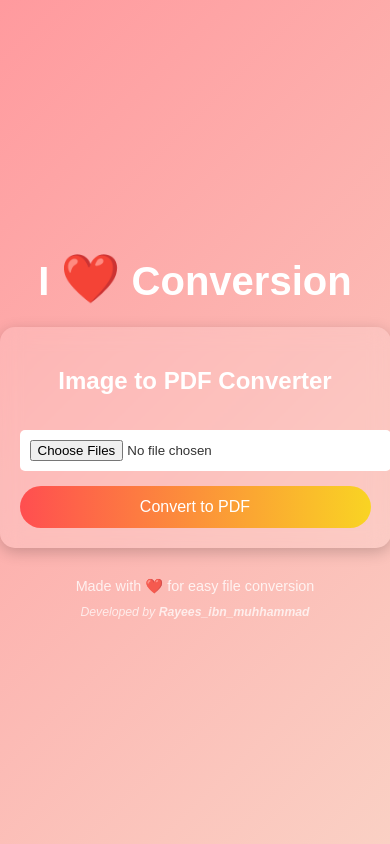
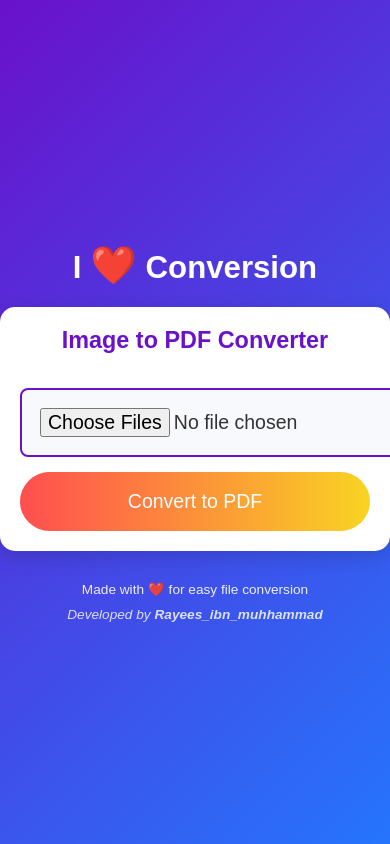
Before and after one commit to rayeesraza222/image-to-pdf-converter., a plain HTML site: page index.html in a window 390 px wide. Drawn offline with nearby package versions, Linux system fonts and the light colour scheme.

Commit message:
Update index.html
Updated design for mobile and colors"

```diff
--- a/index.html
+++ b/index.html
@@ -1,84 +1,107 @@
 <!DOCTYPE html>
-<html>
+<html lang="en">
 <head>
   <meta charset="UTF-8">
+  <meta name="viewport" content="width=device-width, initial-scale=1.0">
   <title>I ❤️ Conversion - Image to PDF</title>
   <script src="https://cdnjs.cloudflare.com/ajax/libs/jspdf/2.5.1/jspdf.umd.min.js"></script>
   <style>
     body {
       font-family: Arial, sans-serif;
       text-align: center;
-      background: linear-gradient(135deg, #ff9a9e, #fad0c4);
+      background: linear-gradient(135deg, #6a11cb, #2575fc); /* Soft blue-purple gradient */
       background-size: cover;
       min-height: 100vh;
       margin: 0;
-      padding: 0;
+      padding: 20px;
       display: flex;
       flex-direction: column;
       justify-content: center;
       align-items: center;
       color: #fff;
+      box-sizing: border-box;
     }
 
     h1 {
-      font-size: 2.5em;
+      font-size: 6vw;
       margin-bottom: 20px;
     }
 
     h1 .heart {
-      color: red;
+      color: #ff4e50;
       font-size: 1.2em;
     }
 
     .upload-box {
-      background: rgba(255, 255, 255, 0.15);
+      background: #ffffff;
+      color: #333;
       padding: 20px;
       border-radius: 15px;
-      backdrop-filter: blur(10px);
-      box-shadow: 0 4px 15px rgba(0, 0, 0, 0.2);
-      max-width: 400px;
-      width: 90%;
+      box-shadow: 0 6px 20px rgba(0, 0, 0, 0.15);
+      width: 100%;
+      max-width: 500px;
+    }
+
+    h2 {
+      color: #6a11cb;
+      font-size: 5vw;
+      margin-top: 0;
     }
 
     input[type="file"] {
       margin: 15px 0;
-      padding: 10px;
-      border: none;
-      border-radius: 5px;
-      background: #fff;
+      padding: 15px;
+      border: 2px solid #6a11cb;
+      border-radius: 8px;
+      background: #f8f9fc;
       color: #333;
       cursor: pointer;
       width: 100%;
+      font-size: 4vw;
     }
 
     button {
-      background: #ff4e50;
       background: linear-gradient(to right, #ff4e50, #f9d423);
       border: none;
-      padding: 12px 20px;
-      border-radius: 25px;
-      color: white;
-      font-size: 1em;
+      padding: 15px;
+      border-radius: 30px;
+      color: #fff;
+      font-size: 4.5vw;
       cursor: pointer;
-      transition: transform 0.2s ease;
+      transition: all 0.2s ease;
       width: 100%;
     }
 
     button:hover {
       transform: scale(1.05);
+      box-shadow: 0 4px 12px rgba(0, 0, 0, 0.2);
     }
 
     footer {
       margin-top: 30px;
-      font-size: 0.9em;
-      opacity: 0.8;
+      font-size: 3.5vw;
+      opacity: 0.9;
+      text-align: center;
     }
 
     .developer {
       margin-top: 10px;
-      font-size: 0.85em;
+      font-size: 3.5vw;
       font-style: italic;
       opacity: 0.9;
+    }
+
+    @media (max-width: 500px) {
+      h1 {
+        font-size: 8vw;
+      }
+      h2 {
+        font-size: 6vw;
+      }
+      input[type="file"], button {
+        font-size: 5vw;
+        padding: 18px;
+      }
     }
   </style>
 </head>
```
